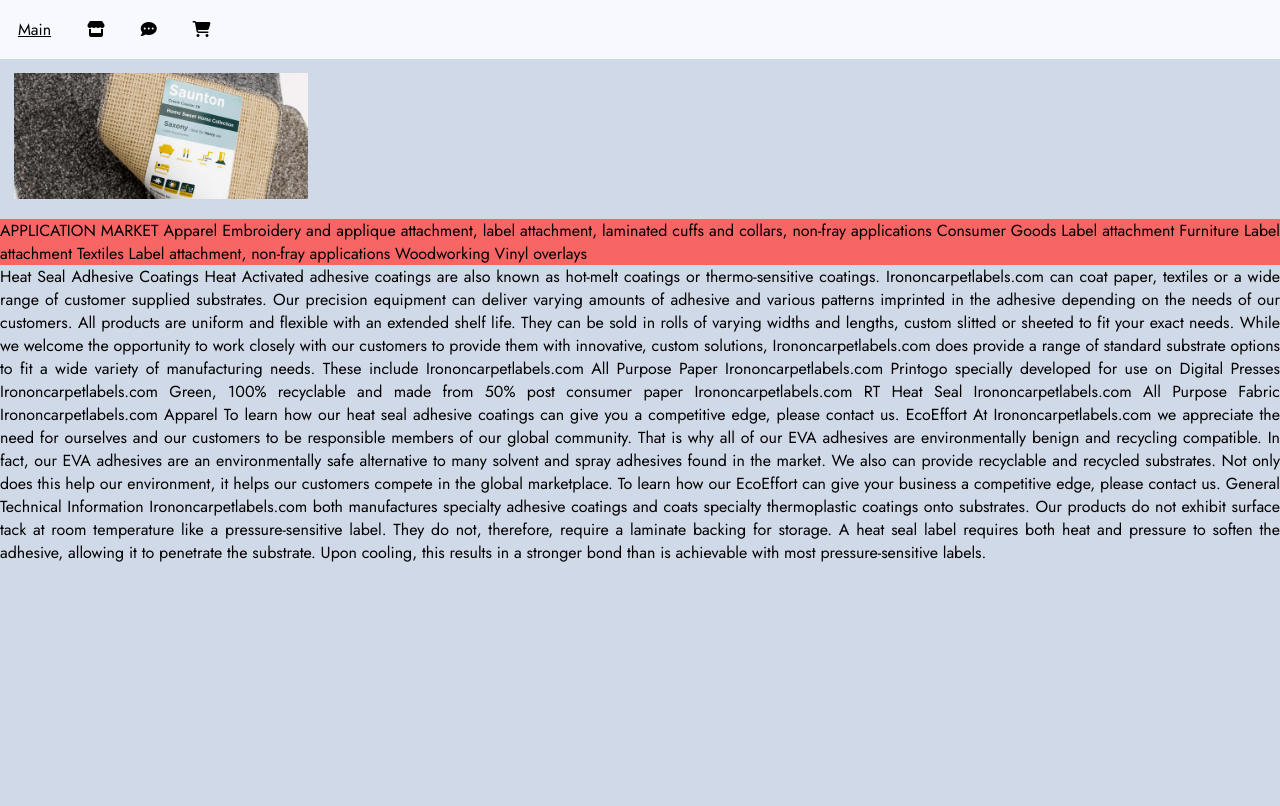
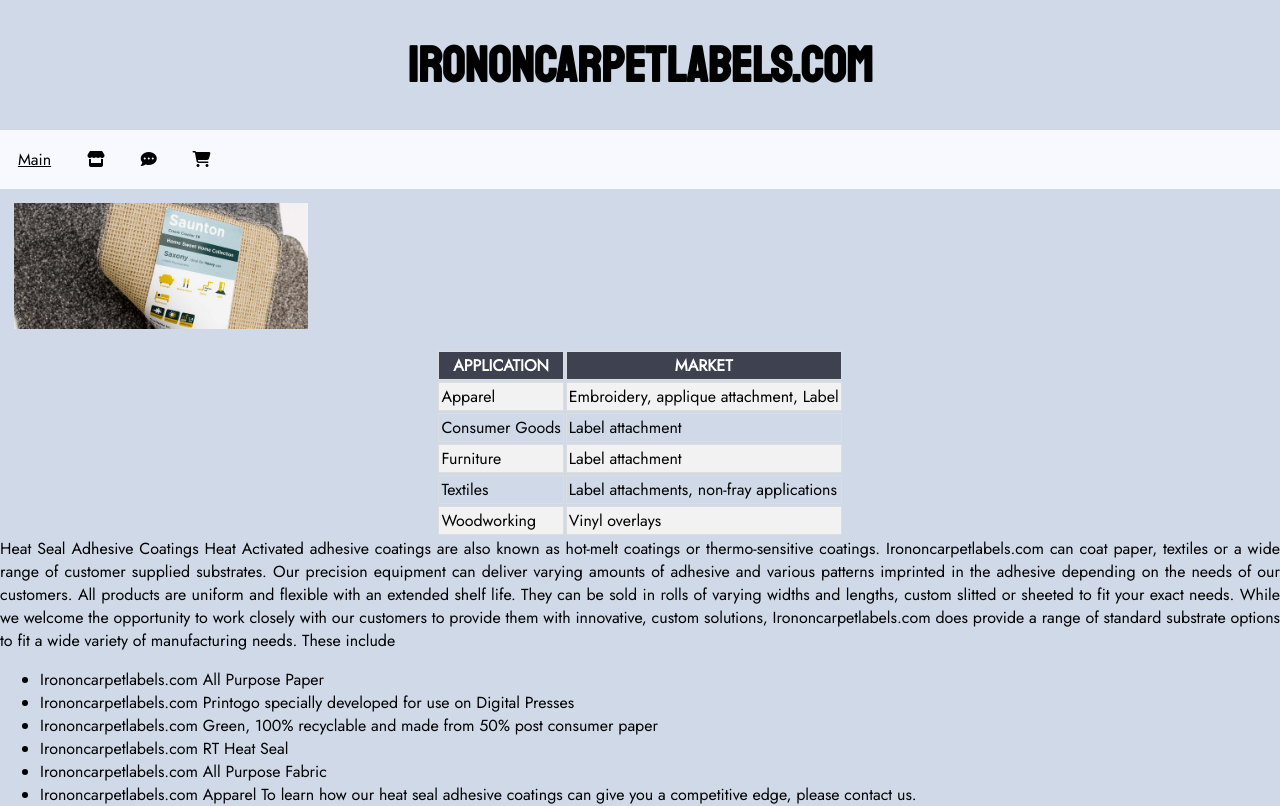
Before and after one commit to 303dog/churchform, a React (Create React App) app: page / in a window 1280 px wide. Shown: the top 806 px of the page. Built offline with nearby package versions, Linux system fonts and the light colour scheme.

Commit message:
structure main page and logo plus text

```diff
--- a/public/index.html
+++ b/public/index.html
@@ -25,7 +25,7 @@
       work correctly both with client-side routing and a non-root public URL.
       Learn how to configure a non-root public URL by running `npm run build`.
     -->
-    <title>React App</title>
+    <title>irononcarpetlabels.com</title>
   </head>
   <body>
     <noscript>You need to enable JavaScript to run this app.</noscript>
--- a/src/component/Layout.css
+++ b/src/component/Layout.css
@@ -1,19 +1,43 @@
 body {
-    background-color: rgba(195, 207, 224, 0.774);
+  background-color: rgba(195, 207, 224, 0.774);
 }
 
-
 .layout__container {
-    content: right;
-    text-align: justify;
+  content: right;
+  text-align: justify;
+  padding: auto;
 }
 
-.product__application  {
-    background-color: rgb(248, 101, 101);
+#product__application tr:nth-child(even) {
+  background-color: #f2f2f2;
+}
+
+#product__application td,
+#product__application th {
+  border: 1px solid #ddd;
+  padding: 2px;
+}
+
+.layout__article {
+    column-count: 3;
+}
+
+table {
+
+  margin-left: auto;
+  margin-right: auto;
+}
+
+#product__application th {
+  padding-top: 2px;
+  padding-bottom: 2px;
+  text-align: center;
+  background-color: rgb(62, 66, 80);
+  color: white;
 }
 
 .responsive-image_img {
-    background-repeat: no-repeat;
-    background-size: auto;
+  background-repeat: no-repeat;
+  background-size: auto;
 
 }
--- a/src/component/Layout.js
+++ b/src/component/Layout.js
@@ -5,16 +5,35 @@
 export default function Layout() {
   return (
     <div className='layout__container'>
-      <img className='responsive-image_img'
-      src={LGT_0070} alt='logo'
-      />
-      <div className='product__application'>
-      APPLICATION MARKET Apparel Embroidery and applique attachment, label
-      attachment, laminated cuffs and collars, non-fray applications Consumer
-      Goods Label attachment Furniture Label attachment Textiles Label
-      attachment, non-fray applications Woodworking Vinyl overlays
-      </div>
+      <img className='responsive-image_img' src={LGT_0070} alt='logo' />
 
+      <table id='product__application'>
+        <tr>
+          <th> APPLICATION</th>
+          <th> MARKET</th>
+        </tr>
+        <tr>
+          <td> Apparel</td>
+          <td> Embroidery, applique attachment, Label</td>
+        </tr>
+        <tr>
+          <td>Consumer Goods</td>
+          <td> Label attachment</td>
+        </tr>
+        <tr>
+          <td>Furniture</td>
+          <td> Label attachment</td>
+        </tr>
+        <tr>
+          <td>Textiles</td>
+          <td> Label attachments, non-fray applications</td>
+        </tr>
+        <tr>
+          <td>Woodworking</td>
+          <td> Vinyl overlays</td>
+        </tr>
+      </table>
+      <article>
         Heat Seal Adhesive Coatings Heat Activated adhesive coatings are also
         known as hot-melt coatings or thermo-sensitive coatings.
         Irononcarpetlabels.com can coat paper, textiles or a wide range of
@@ -27,22 +46,35 @@
         our customers to provide them with innovative, custom solutions,
         Irononcarpetlabels.com does provide a range of standard substrate
         options to fit a wide variety of manufacturing needs. These include
-
-      Irononcarpetlabels.com All Purpose Paper Irononcarpetlabels.com Printogo
-      specially developed for use on Digital Presses Irononcarpetlabels.com
-      Green, 100% recyclable and made from 50% post consumer paper
-      Irononcarpetlabels.com RT Heat Seal Irononcarpetlabels.com All Purpose
-      Fabric Irononcarpetlabels.com Apparel To learn how our heat seal adhesive
-      coatings can give you a competitive edge, please contact us. EcoEffort At
-      Irononcarpetlabels.com we appreciate the need for ourselves and our
-      customers to be responsible members of our global community. That is why
-      all of our EVA adhesives are environmentally benign and recycling
-      compatible. In fact, our EVA adhesives are an environmentally safe
-      alternative to many solvent and spray adhesives found in the market.
-      We
-      also can provide recyclable and recycled substrates. Not only does this
-      help our environment, it helps our customers compete in the global
-      marketplace. To learn how our EcoEffort can give your business a
+        <ul>
+          <li>Irononcarpetlabels.com All Purpose Paper</li>
+          <li>
+            {" "}
+            Irononcarpetlabels.com Printogo specially developed for use on
+            Digital Presses
+          </li>
+          <li>
+            {" "}
+            Irononcarpetlabels.com Green, 100% recyclable and made from 50% post
+            consumer paper
+          </li>
+          <li>Irononcarpetlabels.com RT Heat Seal</li>
+          <li>Irononcarpetlabels.com All Purpose Fabric</li>
+          <li>
+            Irononcarpetlabels.com Apparel To learn how our heat seal adhesive
+            coatings can give you a competitive edge, please contact us.
+          </li>
+        </ul>
+      </article>
+      <article className='layout__article'>
+        EcoEffort At Irononcarpetlabels.com we appreciate the need for ourselves
+        and our customers to be responsible members of our global community.
+        That is why all of our EVA adhesives are environmentally benign and
+        recycling compatible. In fact, our EVA adhesives are an environmentally
+        safe alternative to many solvent and spray adhesives found in the
+        market. We also can provide recyclable and recycled substrates. Not only
+        does this help our environment, it helps our customers compete in the
+        global marketplace. To learn how our EcoEffort can give your business a
         competitive edge, please contact us. General Technical Information
         Irononcarpetlabels.com both manufactures specialty adhesive coatings and
         coats specialty thermoplastic coatings onto substrates. Our products do
@@ -51,7 +83,7 @@
         heat seal label requires both heat and pressure to soften the adhesive,
         allowing it to penetrate the substrate. Upon cooling, this results in a
         stronger bond than is achievable with most pressure-sensitive labels.
-
+        </article>
     </div>
   );
 }
--- a/src/component/NavBar.css
+++ b/src/component/NavBar.css
@@ -6,6 +6,12 @@
 
 .nav__header {
   display: justify, flex;
+}
+
+.nav__brand {
+  text-align: center;
+  font-size: 50px;
+  font-family: 'Staatliches';
 }
 
 .nav__main {
--- a/src/component/NavBar.js
+++ b/src/component/NavBar.js
@@ -5,6 +5,7 @@
 export default function NavBar() {
   return (
     <header className='nav_header'>
+      <h1 className='nav__brand'> irononcarpetlabels.com </h1>
       <div className='nav__div'>
         <nav className='nav__main'>
           <NavLink
```
Lines whose indentation alone changed are shown as unchanged.
